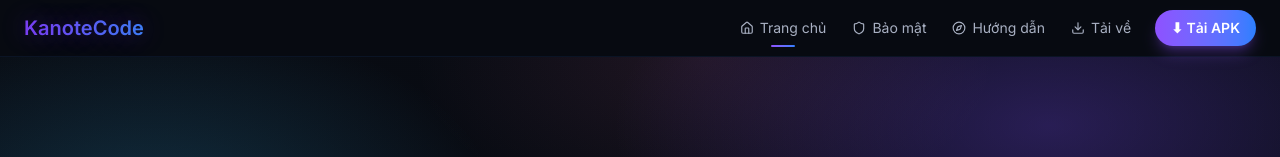
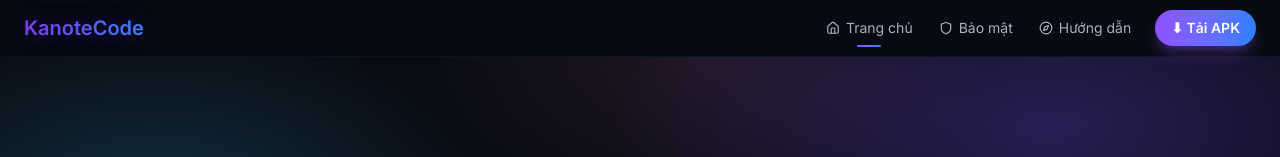
Before and after one commit to chjess/kanotecode, a Next.js app: page / in a window 1280 px wide. Shown: the top 157 px of the page. Built offline with nearby package versions, Linux system fonts and the light colour scheme.

Commit message:
remove Tải về nav item, keep Tải APK CTA button

```diff
--- a/src/components/Header.tsx
+++ b/src/components/Header.tsx
@@ -3,7 +3,7 @@
 import { usePathname } from "next/navigation";
 import Link from "next/link";
 import { useState, useRef, useEffect, useCallback } from "react";
-import { Home, Shield, Compass, Download, Menu, X } from "lucide-react";
+import { Home, Shield, Compass, Menu, X } from "lucide-react";
 
 export function Header() {
   const pathname = usePathname();
@@ -15,7 +15,6 @@ export function Header() {
     { href: "/", label: "Trang chủ", icon: Home },
     { href: "/security", label: "Bảo mật", icon: Shield },
     { href: "/guide", label: "Hướng dẫn", icon: Compass },
-    { href: "/#download", label: "Tải về", icon: Download },
   ];
 
   const isActive = (href: string) => {
```
